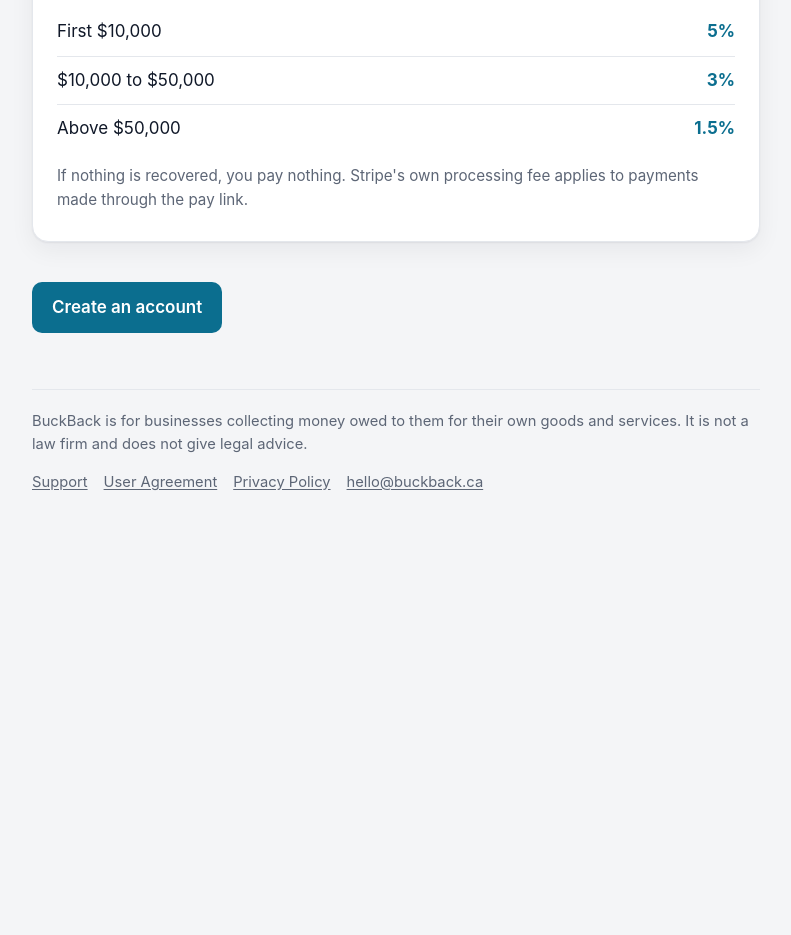
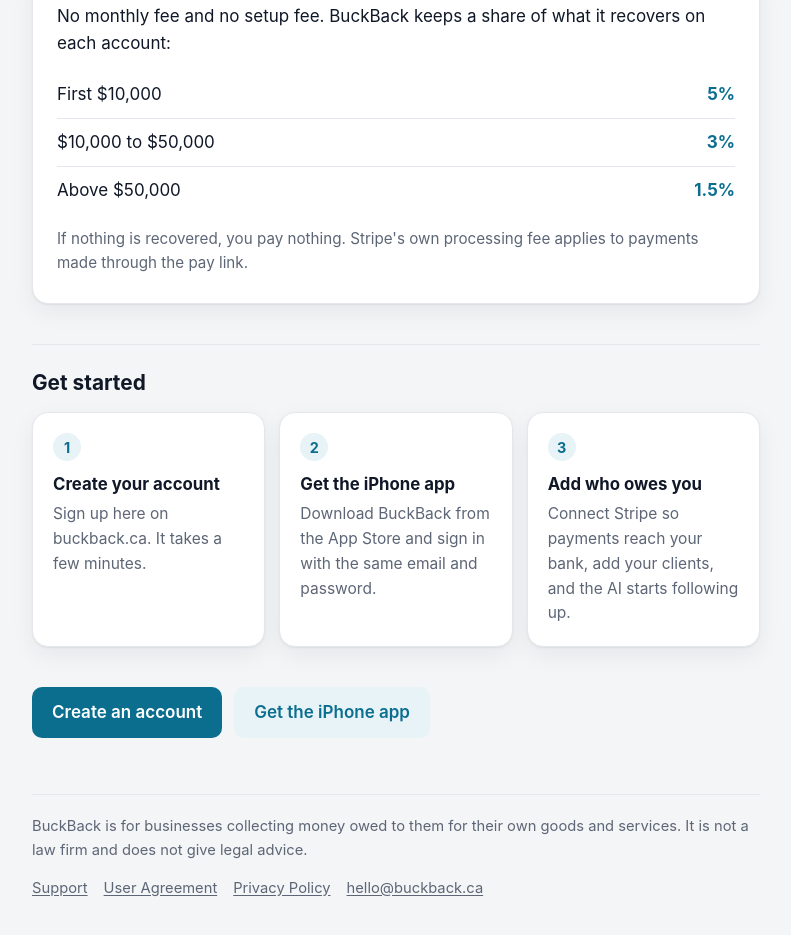
Before and after one commit to dylangoalie2166-rgb/dylangoalie2166-rgb.github.io, a plain HTML site: page index.html in a window 1280 px wide. Shown: the part 1395-2330 px from the top of the page, without its empty margins (244-1035 px from the left). Before the commit the page ends 1967 px from the top, so only its background shows below. Drawn offline with Linux system fonts and the light colour scheme.

Commit message:
Link to the App Store from the home page and the last sign-up step

```diff
--- a/index.html
+++ b/index.html
@@ -23,6 +23,8 @@
       <a class="btn secondary" href="signup.html#signin">Sign in</a>
     </div>
     <p class="meta" style="margin-top: 14px">No monthly fee. You only pay when BuckBack gets you paid.</p>
+    <p class="meta">Create your account here, then <a href="https://apps.apple.com/ca/app/buckback/id6818407466">get the
+      BuckBack iPhone app</a> and sign in.</p>
   </div>
   <img class="hero-art" src="icon.png" alt="">
 </section>
@@ -69,8 +71,28 @@
     applies to payments made through the pay link.</p>
 </div>
 
+<h2>Get started</h2>
+<div class="cards">
+  <div class="panel">
+    <span class="num">1</span>
+    <h3>Create your account</h3>
+    <p>Sign up here on buckback.ca. It takes a few minutes.</p>
+  </div>
+  <div class="panel">
+    <span class="num">2</span>
+    <h3>Get the iPhone app</h3>
+    <p>Download BuckBack from the App Store and sign in with the same email and password.</p>
+  </div>
+  <div class="panel">
+    <span class="num">3</span>
+    <h3>Add who owes you</h3>
+    <p>Connect Stripe so payments reach your bank, add your clients, and the AI starts following up.</p>
+  </div>
+</div>
+
 <div class="cta-row" style="margin-top: 28px">
   <a class="btn" href="signup.html">Create an account</a>
+  <a class="btn secondary" href="https://apps.apple.com/ca/app/buckback/id6818407466">Get the iPhone app</a>
 </div>
 
 <footer>
```
Also changed, not shown: billing-done.html (+4 -1 lines).
